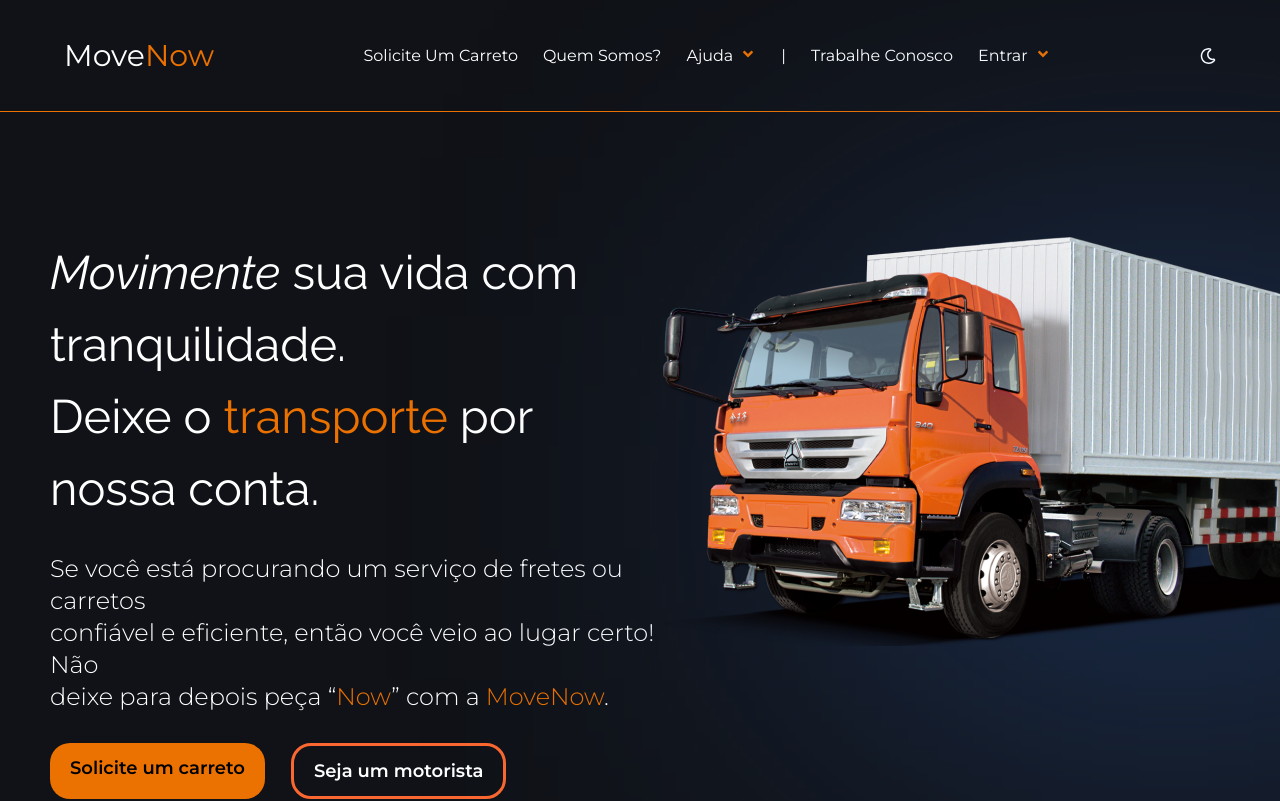
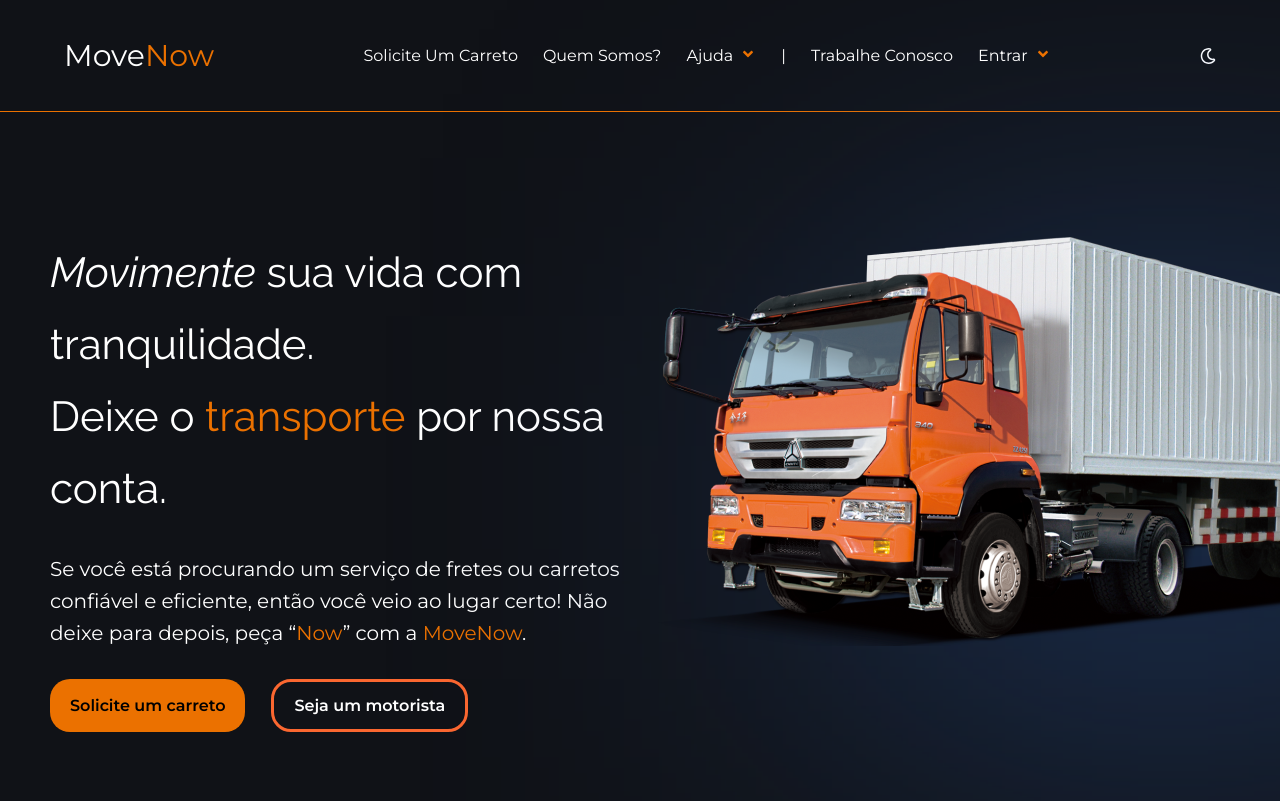
Before and after one commit to Move-Now/MoveNow, a React (Vite) app: page / in a window 1280 px wide. Shown: the top 801 px of the page. Built offline with nearby package versions, Linux system fonts and the light colour scheme.

Commit message:
Codigo revisado

```diff
--- a/index.html
+++ b/index.html
@@ -9,6 +9,11 @@
   <link
     href="https://fonts.googleapis.com/css2?family=Montserrat:ital,wght@0,400;0,500;0,600;0,700;1,500;1,700&display=swap"
     rel="stylesheet">
+  <link rel="preconnect" href="https://fonts.gstatic.com" crossorigin>
+  <link
+    href="https://fonts.googleapis.com/css2?family=Raleway:ital,wght@0,100;0,200;0,300;0,400;0,500;0,600;0,700;0,800;0,900;1,100;1,200;1,300;1,400;1,500;1,600;1,700;1,800;1,900&display=swap"
+    rel="stylesheet">
+
 
   <title>MoveNow</title>
 </head>
--- a/src/components/Header/Header.css
+++ b/src/components/Header/Header.css
@@ -27,6 +27,7 @@ header {
 nav {
     max-width: 70vw;
     display: flex;
+    z-index: 1000;
 }
 
 nav ul {
--- a/src/components/SecaoIndex1/SecaoIndex1.css
+++ b/src/components/SecaoIndex1/SecaoIndex1.css
@@ -1,14 +1,23 @@
-@import url('https://fonts.googleapis.com/css2?family=Montserrat:wght@300;400&family=Raleway:ital@0;1&display=swap');
 @import url("../../index.css");
 
 h1 {
-    font-size: 47px;
+    font-size: 4.2rem;
+    /* o rem é uma medida relativa, mais usada para responsividade */
     margin-left: 50px;
     margin-top: 125px;
-    font-family: 'Raleway', sans-serif;
     font-weight: 400;
     line-height: 72px;
     max-width: 855px;
+}
+
+h1 span {
+    color: var(--orange);
+}
+
+h1 span:nth-child(1) {
+    font-style: italic;
+    color: inherit;
+    /* a cor agora é herdada (inherit) da configuração inicial */
 }
 
 img {
@@ -32,53 +41,43 @@ img {
     z-index: 1;
 }
 
-
-.tituloMovimente {
-    font-style: italic;
-}
-
-.tituloTransporte {
-    color: var(--orange);
-}
-
 p {
     margin-top: 28px;
     margin-left: 50px;
     font-weight: 300;
     line-height: 32px;
-    font-size: 24px;
-    font-family: 'Montserrat', sans-serif;
+    font-size: 2rem;
 }
 
-p span{
+p span {
     color: var(--orange);
 }
 
-.buttons{
+.wrapperButtons {
     margin-top: 30px;
     margin-left: 50px;
     display: flex;
     gap: 26px;
 }
 
-a {
+button {
     padding: 14px 20px;
-    font-size: 18px;
+    font-size: 1.8rem;
+
     font-weight: 600;
-    font-family: 'Montserrat', sans-serif;
+    color: #000000;
+
+    background: var(--orange);
+    border-radius: 20px;
+    border: none;
     cursor: pointer;
 }
 
-.buttonIndex1 {
-    color: #000000;
-    background: var(--orange);
-    border-radius: 20px;
-}
-
-.buttonIndex2{
+.wrapperButtons button:nth-child(2) {
     color: #FFFFFF;
     border: 3px solid #FB6730;
     border-radius: 20px;
+    background: transparent;
 }
 
 .parcerias {
--- a/src/components/SecaoIndex1/SecaoIndex1.jsx
+++ b/src/components/SecaoIndex1/SecaoIndex1.jsx
@@ -1,30 +1,37 @@
 import "./SecaoIndex1.css";
-
 
 export function SecaoIndex1() {
   return (
     <section>
-        <div className="eclipse"></div>
+      <div className="eclipse"></div>
+      {/* por enquanto vamos deixar esse eclipse aqui, até encontrarmos uma maneira mais eficiente de reproduzir */}
 
-            <img src="./assets/Caminhao1.png" alt="" />
+      <img src="./assets/Caminhao1.png" alt="" />
+      {/* a imagem do caminhão também é provisória, até acharmos uma melhor */}
+      <h1>
+        <span>Movimente</span> sua vida com tranquilidade. <br /> Deixe o
+        <span> transporte</span> por nossa conta.
+      </h1>
 
-        <h1><span className="tituloMovimente">Movimente</span> sua vida com tranquilidade. <br/> Deixe o <span  className="tituloTransporte">transporte</span> por nossa conta.</h1>
+      <p>
+        Se você está procurando um serviço de fretes ou carretos
+        <br />
+        confiável e eficiente, então você veio ao lugar certo! Não <br />
+        deixe para depois, peça “<span>Now</span>” com a <span>MoveNow</span>.
+      </p>
 
-            <p>Se você está procurando um serviço de fretes ou carretos<br/>confiável e eficiente, então você veio ao lugar certo! Não <br/>deixe para depois peça “<span>Now</span>” com a <span>MoveNow</span>.</p>
+      <div className="wrapperButtons">
+        <button>Solicite um carreto</button>
+        <button>Seja um motorista</button>
+      </div>
 
-        <div className="buttons">
-            <a className="buttonIndex1">Solicite um carreto</a>
-            <a className="buttonIndex2">Seja um motorista</a>
-        </div>
-
-        <div className="parcerias">
-            <img src="./assets/logoWaze.png" className="imagemParceira"/>
-            <img src="./assets/logoShell.png" className="imagemParceira"/>
-            <img src="./assets/logoPetrobras.png" className="imagemParceira"/>
-            <img src="./assets/logoIpiranga.png" className="imagemParceira"/>
-            <img src="./assets/logoRutter.png" className="imagemParceira"/>
-        </div>
-
+      <div className="parcerias">
+        <img src="./assets/logoWaze.png" className="imagemParceira" />
+        <img src="./assets/logoShell.png" className="imagemParceira" />
+        <img src="./assets/logoPetrobras.png" className="imagemParceira" />
+        <img src="./assets/logoIpiranga.png" className="imagemParceira" />
+        <img src="./assets/logoRutter.png" className="imagemParceira" />
+      </div>
     </section>
   );
 }
--- a/src/index.css
+++ b/src/index.css
@@ -15,9 +15,14 @@
 }
 
 html,
-body {
+body,
+button {
     font-family: 'Montserrat', sans-serif;
     font-size: 1.6rem;
+}
+
+h1 {
+    font-family: 'Raleway', sans-serif;
 }
 
 body {
```
